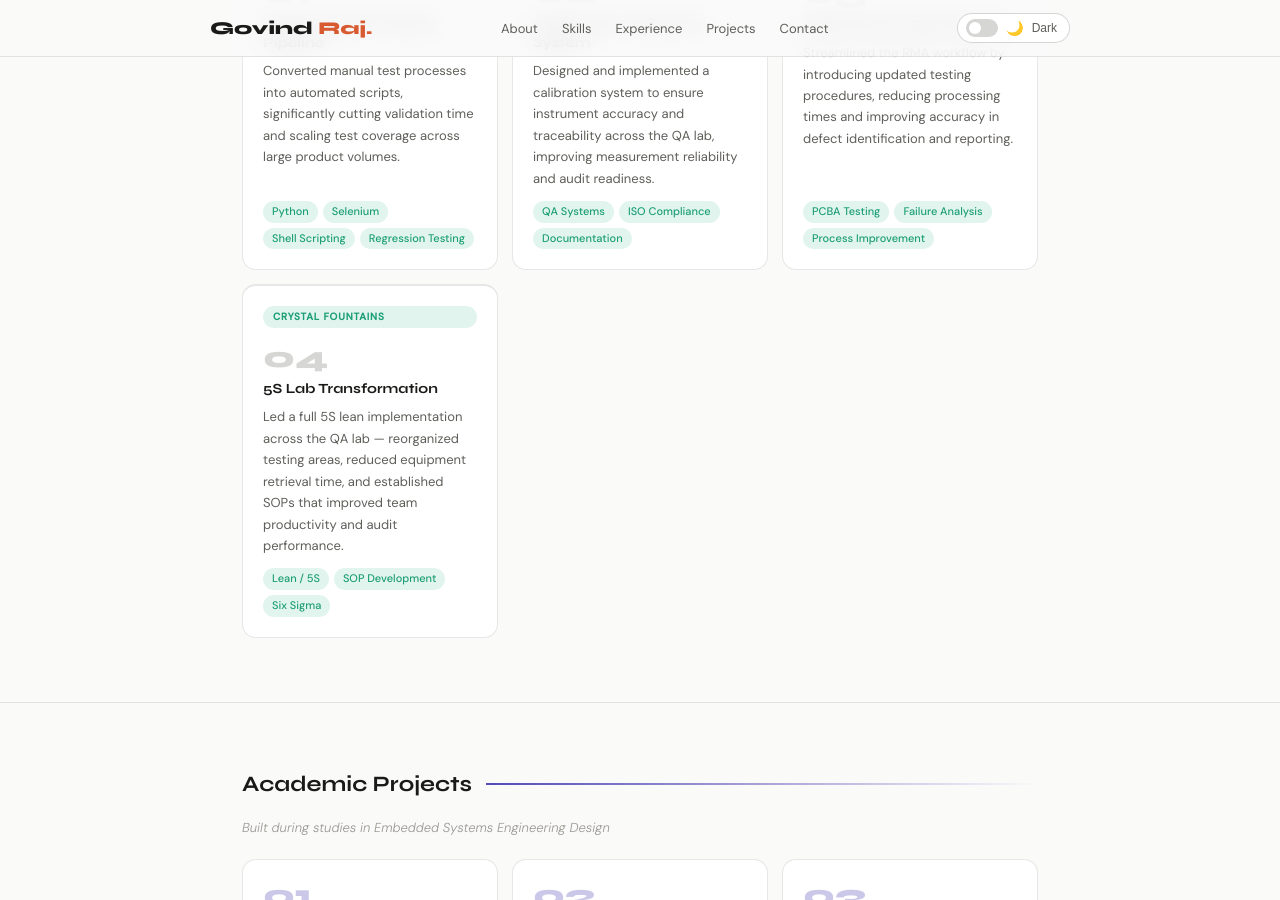
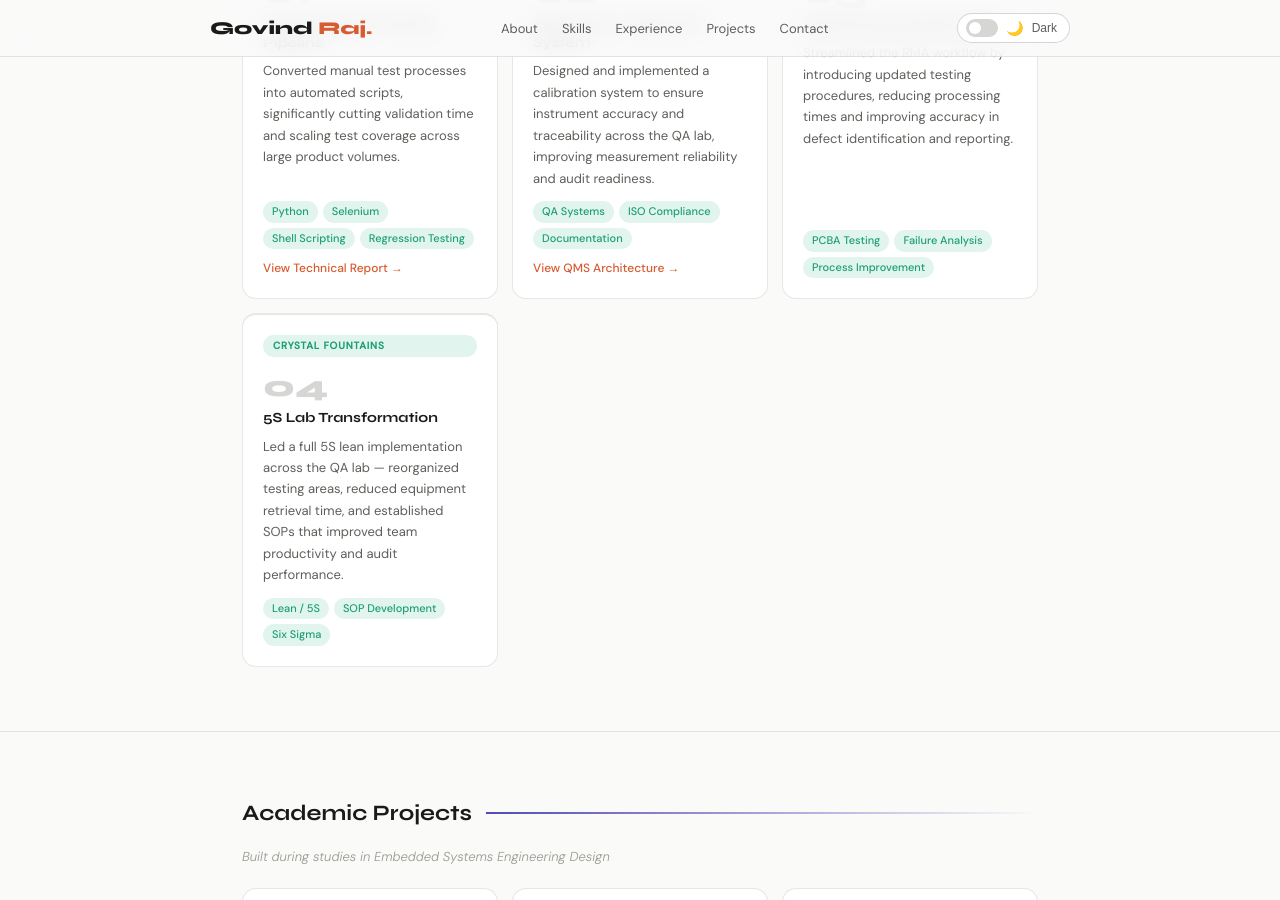
Before and after one commit to gov466/gov466.github.io, a Jekyll site: the page index.html, which Jekyll copies as it is, in a window 1280 px wide and 900 px high, scrolled down 3315 px. Built offline with Jekyll 4.4.1, drawn with Linux system fonts in a browser that asks for light colours.

Commit message:
Update index.html

```diff
--- a/index.html
+++ b/index.html
@@ -792,6 +792,7 @@
             <span class="project-tag">Shell Scripting</span>
             <span class="project-tag">Regression Testing</span>
           </div>
+          <a href="Sensor_Testing_Fixture_Report.pdf" target="_blank" class="project-link">View Technical Report →</a>
         </div>
 
         <div class="project-card project-card--pro" style="cursor:default;">
@@ -804,6 +805,7 @@
             <span class="project-tag">ISO Compliance</span>
             <span class="project-tag">Documentation</span>
           </div>
+          <a href="ExactTech_QMS_Report.pdf" target="_blank" class="project-link">View QMS Architecture →</a>
         </div>
 
         <div class="project-card project-card--pro" style="cursor:default;">
```
